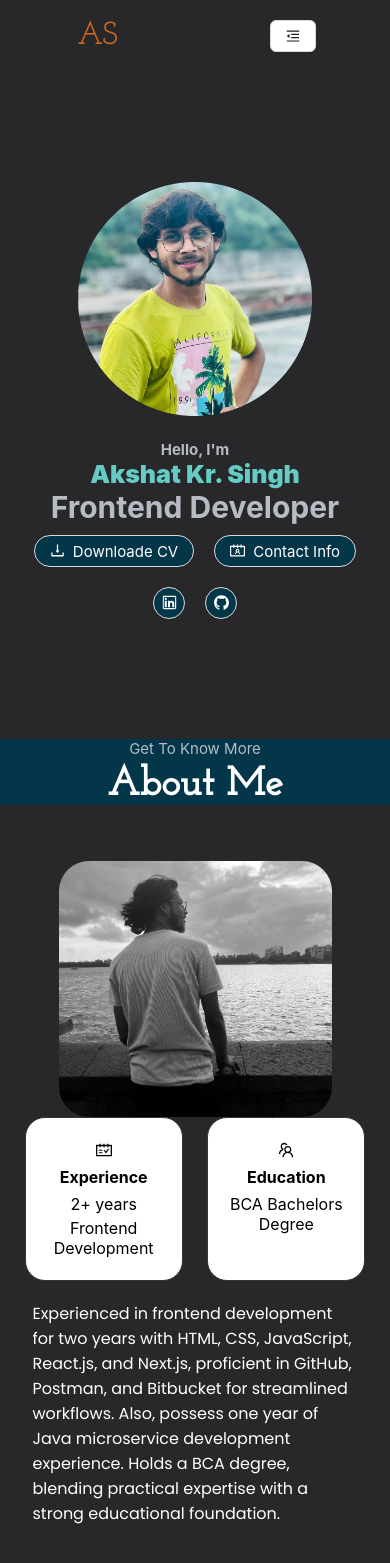
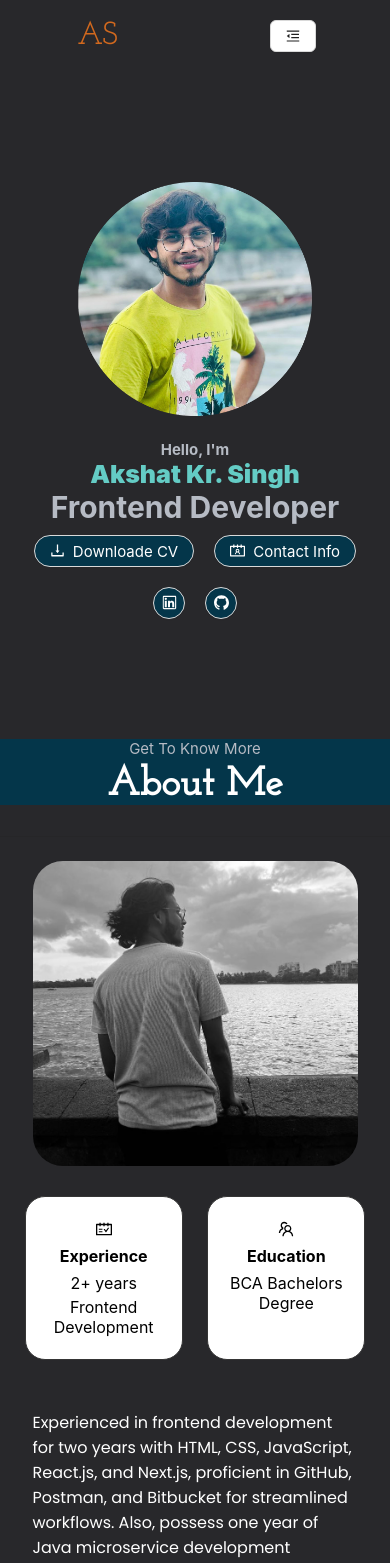
Before and after one commit to Akshat53/akshat53.github.io, a React (Create React App) app: page / in a window 390 px wide. Shown: the top 1563 px of the page. Built offline with nearby package versions, Linux system fonts and the light colour scheme.

Commit message:
optimized subcard

```diff
--- a/src/components/aboutUs/About.jsx
+++ b/src/components/aboutUs/About.jsx
@@ -15,9 +15,9 @@ const About = (props) => {
       </Row>
       <Divider />
       <Row justify={"center"}>
-        <Col lg={6} md={12} sm={24} xs={24}>
+        <Col lg={6} md={8} sm={20} xs={20}>
           <div className={styles.imgSec}>
-            <img src={src} width={"70%"} alt={'sba'} />
+            <img src={src} width={"100%"} alt={'sba'} />
           </div>
         </Col>
         <Col lg={12} md={12} sm={24} xs={24}>
--- a/src/components/component.module.css
+++ b/src/components/component.module.css
@@ -68,13 +68,23 @@ ul {
   justify-content: space-around;
 
 }
+
+
 .subCard {
   display: flex;
   justify-content: space-evenly;
+
 }
 
 .about {
   font-family: "Poppins", sans-serif;
+}
+
+@media only screen and (max-width: 767px) {
+    .subCard {
+   padding: 30px 0px;
+  }
+
 }
 
 .title h1 {
```
